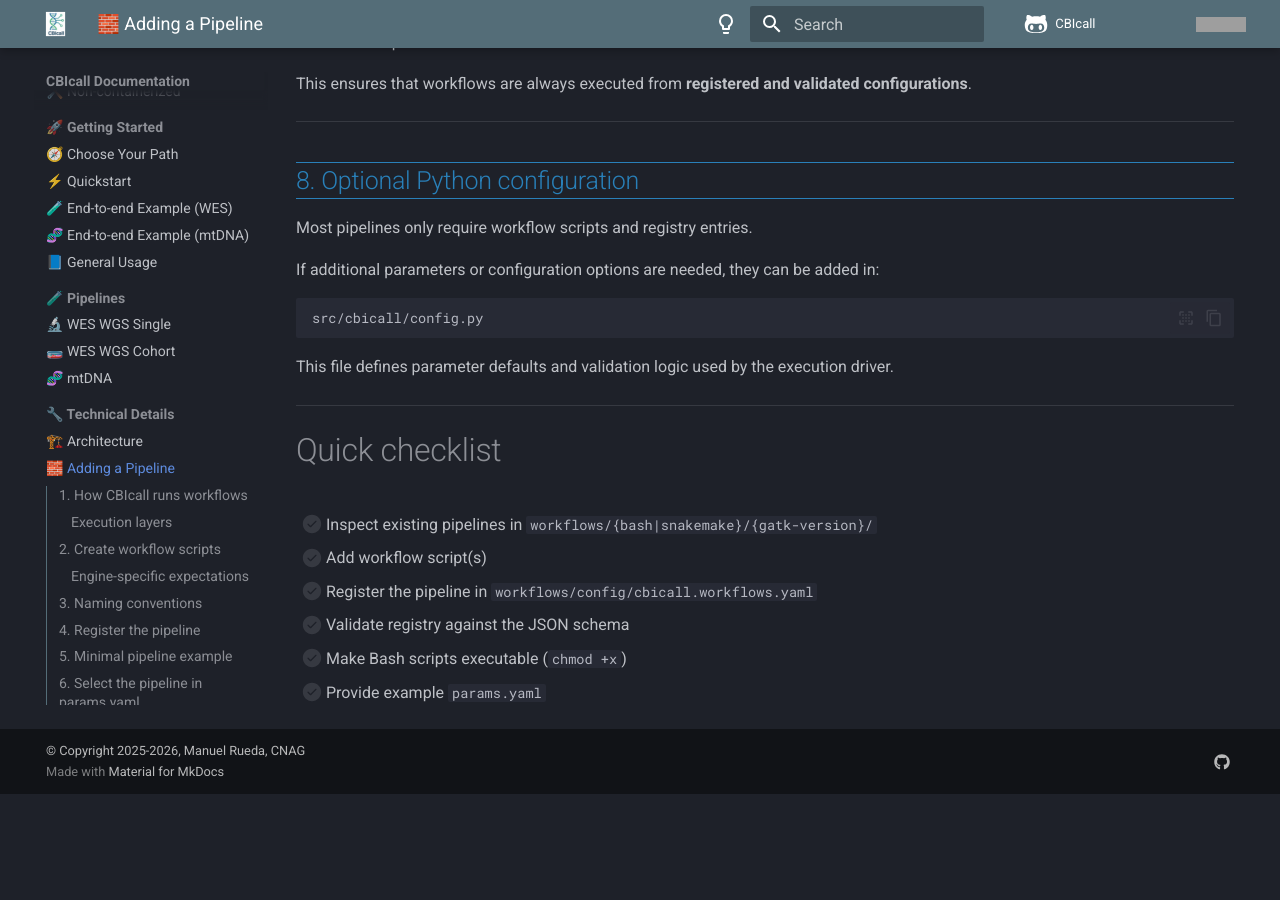
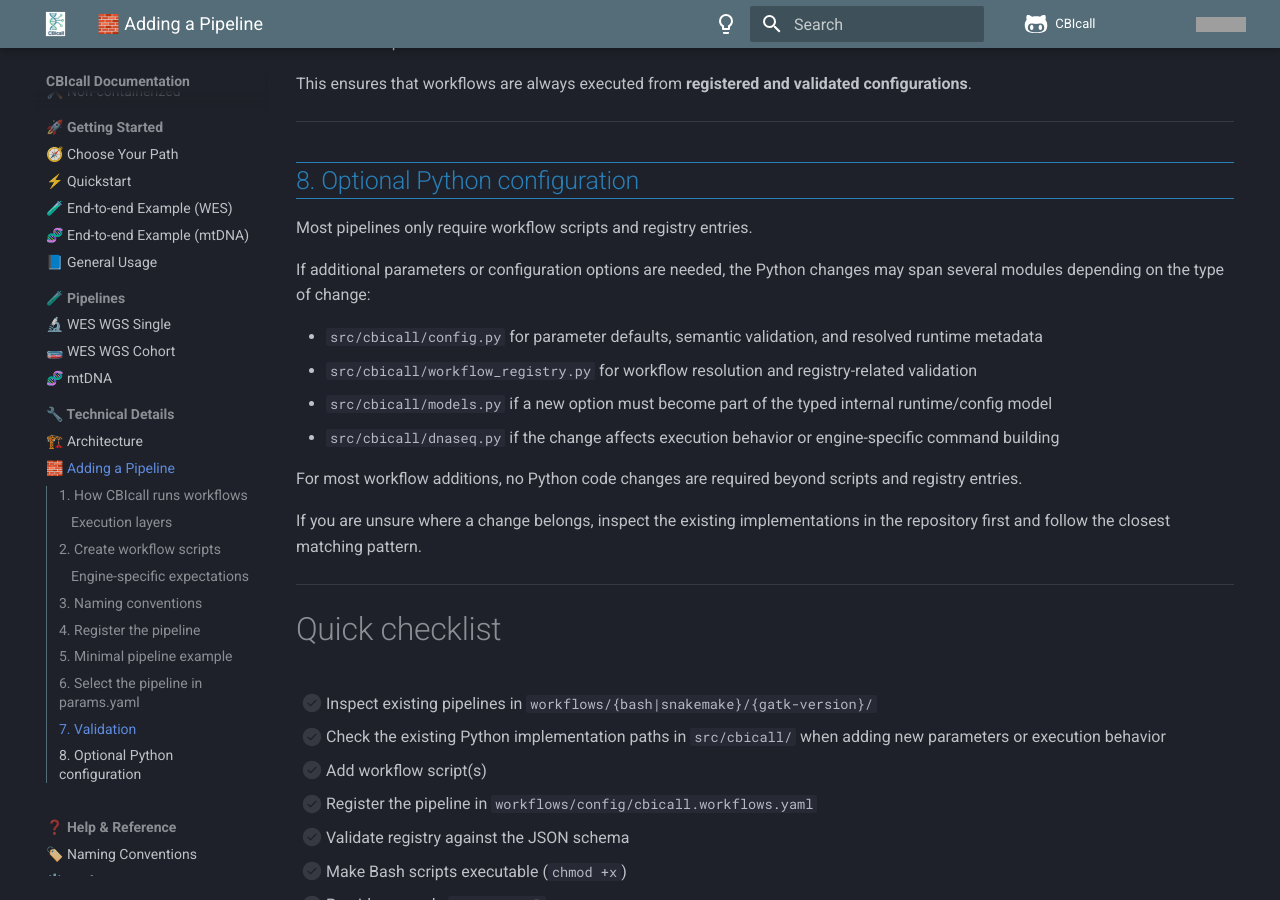
Before and after one commit to CNAG-Biomedical-Informatics/cbicall, an MkDocs documentation site: the page built from docs/technical-details/adding-a-pipeline.md, in a window 1280 px wide and 900 px high, scrolled down 4602 px. Built offline with MkDocs 1.6.1 and Material for MkDocs 9.7.7, drawn with Linux system fonts in a browser that asks for light colours; nearby versions of some CDN libraries; library files that are not in the unit come from our copies; comment, search, counter and statistics services are not loaded; before the commit the page ends 5396 px from its top, so only the background shows below that; grey boxes are pictures that could not be loaded.

Commit message:
Source commit

````diff
--- a/docs/technical-details/adding-a-pipeline.md
+++ b/docs/technical-details/adding-a-pipeline.md
@@ -218,19 +218,23 @@ This ensures that workflows are always executed from **registered and validated
 
 Most pipelines only require workflow scripts and registry entries.
 
-If additional parameters or configuration options are needed, they can be added in:
+If additional parameters or configuration options are needed, the Python changes may span several modules depending on the type of change:
 
-```
-src/cbicall/config.py
-```
+- `src/cbicall/config.py` for parameter defaults, semantic validation, and resolved runtime metadata
+- `src/cbicall/workflow_registry.py` for workflow resolution and registry-related validation
+- `src/cbicall/models.py` if a new option must become part of the typed internal runtime/config model
+- `src/cbicall/dnaseq.py` if the change affects execution behavior or engine-specific command building
 
-This file defines parameter defaults and validation logic used by the execution driver.
+For most workflow additions, no Python code changes are required beyond scripts and registry entries.
+
+If you are unsure where a change belongs, inspect the existing implementations in the repository first and follow the closest matching pattern.
 
 ---
 
 # Quick checklist
 
 - [ ] Inspect existing pipelines in `workflows/{bash|snakemake}/{gatk-version}/`
+- [ ] Check the existing Python implementation paths in `src/cbicall/` when adding new parameters or execution behavior
 - [ ] Add workflow script(s)
 - [ ] Register the pipeline in `workflows/config/cbicall.workflows.yaml`
 - [ ] Validate registry against the JSON schema
````
